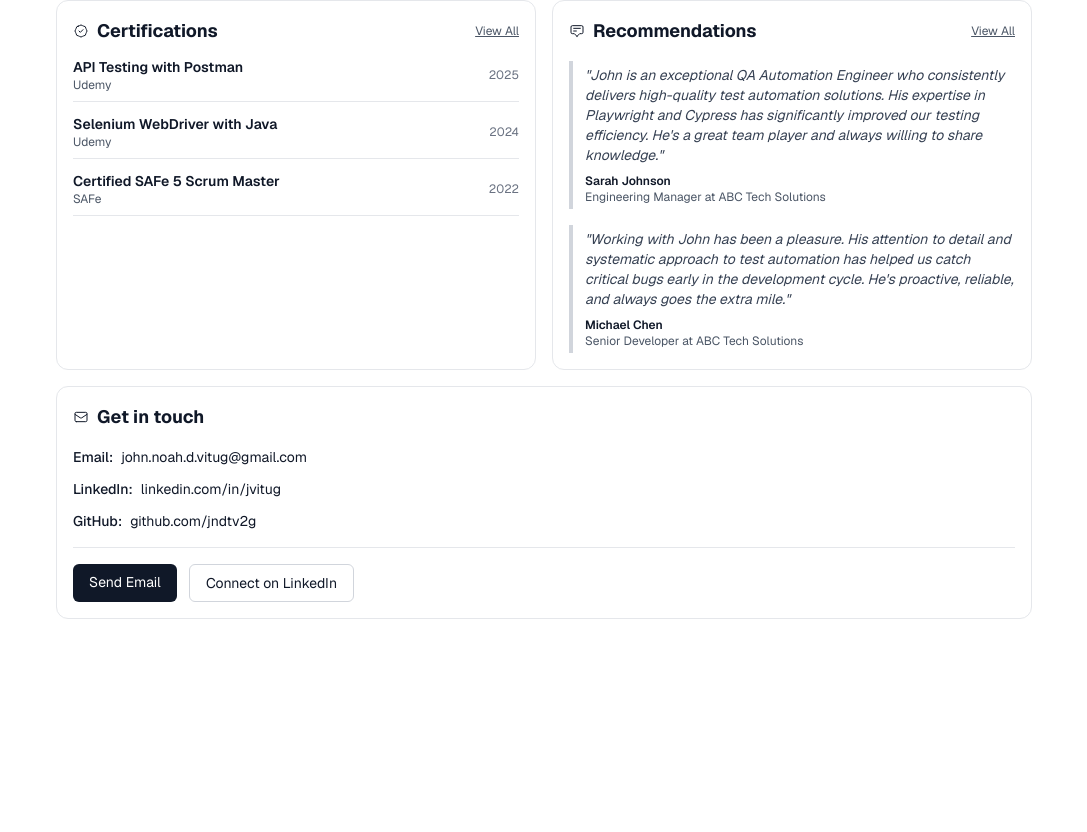
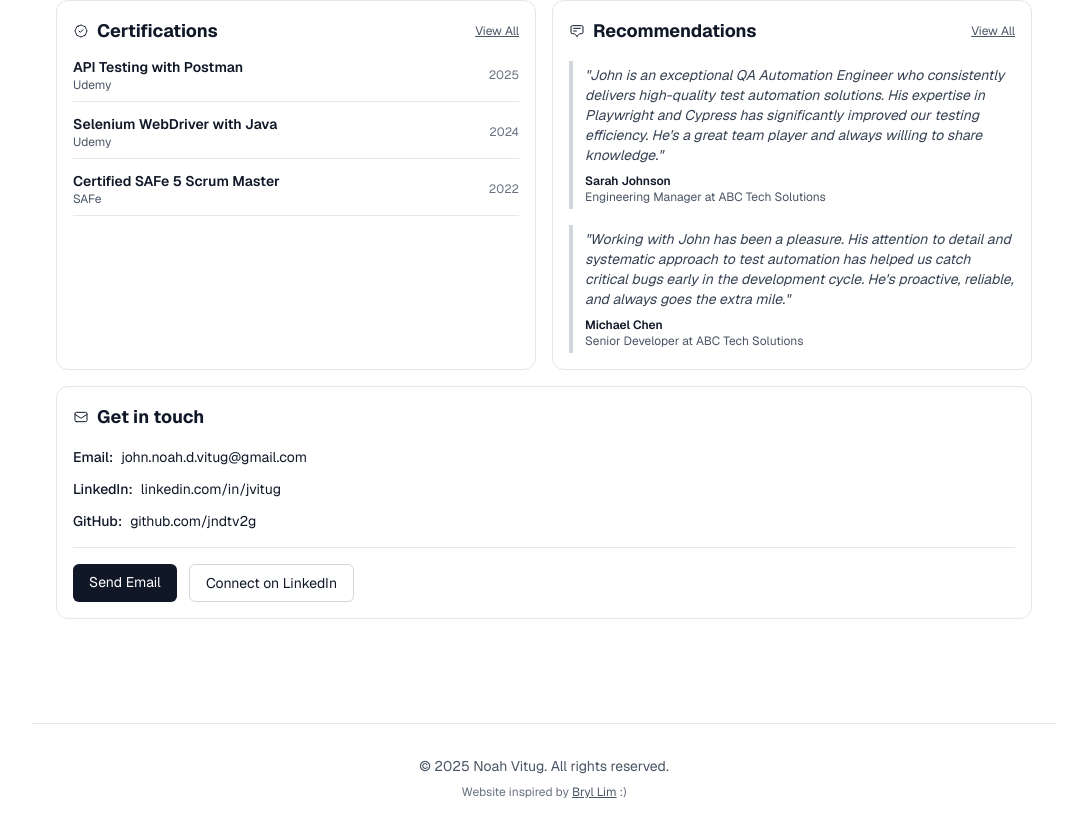
Before and after one commit to jndtv2g/resume-website, a Next.js app: page / in a window 1280 px wide. Shown: the part 1362-2194 px from the top of the page, without its empty margins (96-1183 px from the left). Before the commit the page ends 2021 px from the top, so only its background shows below. Built offline with nearby package versions, Linux system fonts and the light colour scheme.

Commit message:
Added footer and credits

```diff
--- a/app/layout.tsx
+++ b/app/layout.tsx
@@ -1,6 +1,7 @@
 import type { Metadata } from "next";
 import { Geist, Geist_Mono } from "next/font/google";
 import "./globals.css";
+import Footer from "../components/Footer";
 
 const geistSans = Geist({
   variable: "--font-geist-sans",
@@ -28,6 +29,7 @@
         className={`${geistSans.variable} ${geistMono.variable} antialiased`}
       >
         {children}
+        <Footer />
       </body>
     </html>
   );
--- /dev/null
+++ b/components/Footer.tsx
@@ -0,0 +1,18 @@
+import React from 'react'
+
+export default function Footer() {
+  const currentYear = new Date().getFullYear();
+
+  return (
+    <footer className="max-w-5xl mx-auto px-6 py-8 mt-16 border-t border-gray-200">
+      <div className="text-center space-y-2">
+        <p className="text-sm text-gray-600">
+          © {currentYear} Noah Vitug. All rights reserved.
+        </p>
+        <p className="text-xs text-gray-500">
+          Website inspired by <a href="https://bryllim.com" target="_blank" rel="noopener noreferrer" className="text-gray-600 hover:text-gray-900 underline">Bryl Lim</a> :)
+        </p>
+      </div>
+    </footer>
+  );
+}
```
